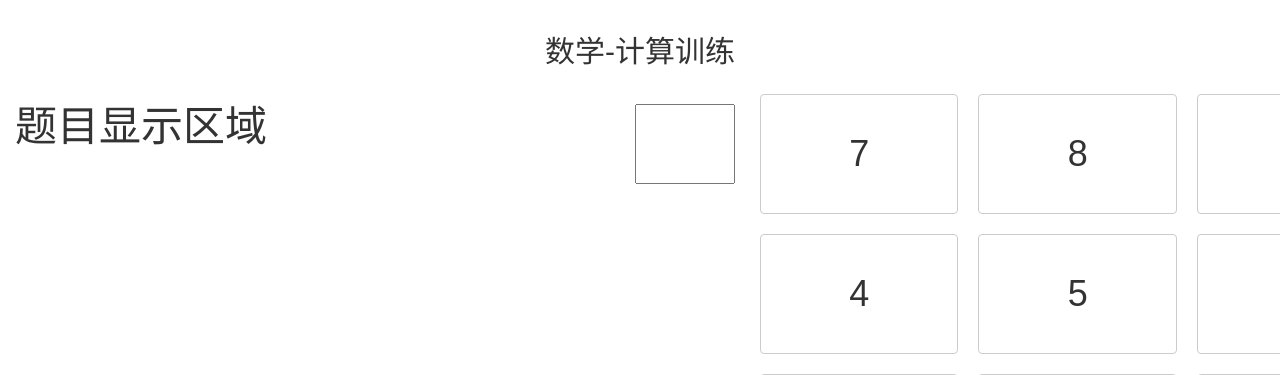
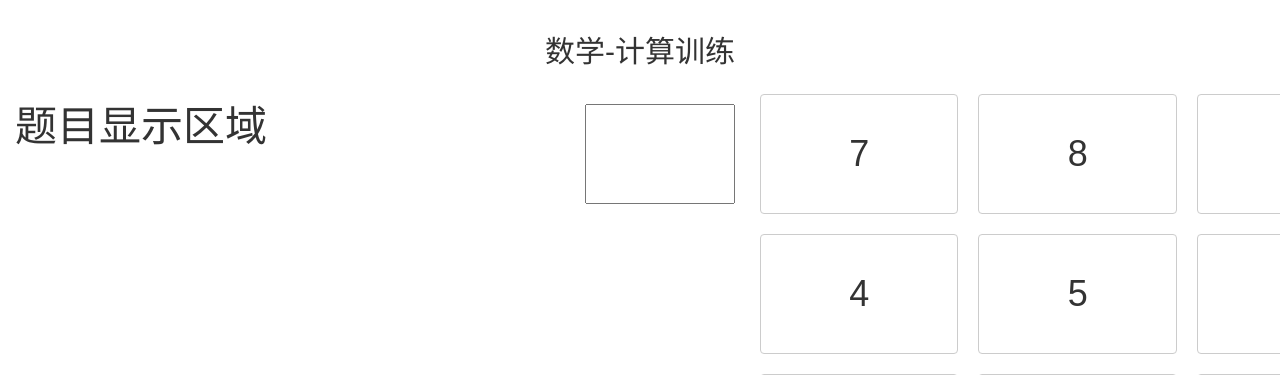
Before and after one commit to chenchungqi/online_study, a Django app: page /math_practice/math_practice_main/ in a window 1280 px wide; the page is wider, and only the part inside the window is pictured. Shown: the part 51-426 px from the top of that part. Run offline with Django 3.2, Linux system fonts and the light colour scheme; some libraries are stand-ins or nearby versions.

Commit message:
调整T7难度，加宽输入框

```diff
--- a/math_practice/views.py
+++ b/math_practice/views.py
@@ -196,37 +196,38 @@ def question_t6(count):
 # 小数除法（除不尽保留两位小数）：6.25/2、54.1/2/3.4
 def question_t7(count):
     llist = []
-    operator1 = random.choice('*/')
-    operator2 = random.choice('*/')
     for num in range(int(count)):
+        operator1 = random.choice('*/')
+        operator2 = random.choice('*/')
         if random.random() < 0.8:
             if operator1 == '*':
-                first = round(random.uniform(1, 100), 2)
-                second = round(random.uniform(1, 100), 1)
+                first = round(random.uniform(1, 50), 2)
+                second = random.randint(0, 30)
                 r = str(first) + operator1 + str(second) + ' ='
                 answer = eval(str(first) + operator1 + str(second))
             else:
                 first = round(random.uniform(1, 100), 2)
-                second = round(random.uniform(1, 100), 1)
+                second = random.randint(1, 50)
                 r = str(first) + operator1 + str(second) + ' ='
                 answer = eval(str(first) + operator1 + str(second))
         else:
             if operator1 == '/' and operator2 == '/':
-                first = round(random.uniform(50, 100), 2)
-                second = round(random.uniform(1, 50), 1)
-                third = round(random.uniform(1, 10), 1)
+                first = round(random.uniform(1, 100), 2)
+                second = random.randint(1, 50)
+                third = random.randint(1, 10)
                 r = str(first) + operator1 + str(second) + operator2 + str(third) + ' ='
                 answer = eval(str(first) + operator1 + str(second) + operator2 + str(third))
             else:
                 first = round(random.uniform(1, 10), 2)
-                second = round(random.uniform(1, 50), 1)
-                third = round(random.uniform(50, 100), 1)
+                second = random.randint(0, 50)
+                third = random.randint(0, 50)
                 r = str(first) + operator1 + str(second) + operator2 + str(third) + ' ='
                 answer = eval(str(first) + operator1 + str(second) + operator2 + str(third))
         r += str(round(answer, 2))
         r += '&T7'
         llist.append(r)
     return llist
+
 
 
 # 8.分数加减法（和<100，差>0）
--- a/static/math_practice.css
+++ b/static/math_practice.css
@@ -38,8 +38,8 @@ div.title_one {
 #input_area {
     font-size: 48px;
     display: block;
-    height: 80px;
-    width: 100px;
+    height: 100px;
+    width: 150px;
     line-height: 48px;
     text-align: center;
     float: right;
```
